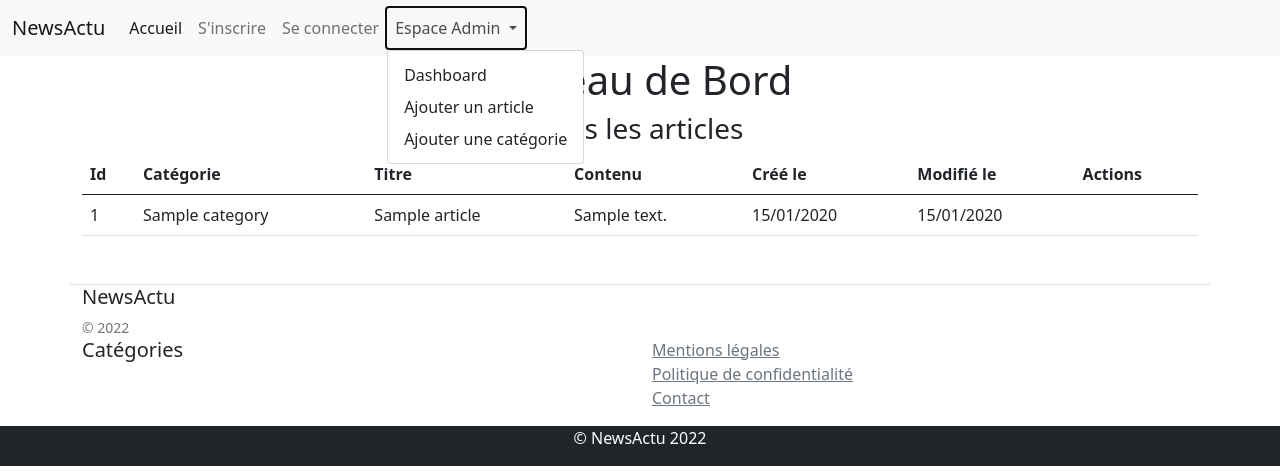
After one commit to Xyapode/NewsActu-Symfony, a Symfony app: template templates/admin/show_dashboard.html.twig in a window 1280 px wide, after a click on "Espace Admin". The commit adds this page. Shown: the top 476 px of the page. Run offline with Twig, Linux system fonts and the light colour scheme; the template is opened without the code that fills it: most values are stand-ins (such as "Sample title", 1, 10 or a date in 2020); some libraries are stand-ins or nearby versions.

Commit message:
Create Dashboard

```diff
--- /dev/null
+++ b/templates/admin/show_dashboard.html.twig
@@ -0,0 +1,40 @@
+{% extends "base.html.twig" %}
+
+{% block body %}
+
+    <h1 class="text-center">Tableau de Bord</h1>
+
+    {% include "include/_flashes.html.twig" %}
+
+    <h3 class="text-center">Tous les articles</h3>
+    <table class="table">
+        <thead>
+            <tr>
+                <th>Id</th>
+                <th>Catégorie</th>
+                <th>Titre</th>
+                <th>Contenu</th>
+                <th>Créé le</th>
+                <th>Modifié le</th>
+                <th>Actions</th>
+            </tr>
+        </thead>
+
+        <tbody>
+            {% for article in articles %}
+                <tr>
+                    <td>{{ article.id }}</td>
+                    <td>{{ article.category.name }}</td>
+
+                    <td>{{ article.title | length > 20 ? article.title | slice(0, 20) ~ '...' : article.title }}</td>
+
+                    <td>{{ article.content }}</td>
+                    <td>{{ article.createdAt | date('d/m/Y') }}</td>
+                    <td>{{ article.updatedAt | date('d/m/Y') }}</td>
+                    <td></td>
+                </tr>
+            {% endfor %}
+        </tbody>
+    </table>
+
+{% endblock %}
--- /dev/null
+++ b/templates/include/_flashes.html.twig
@@ -0,0 +1,19 @@
+{% for label, messages in app.flashes %}
+    {% for message in messages %}
+
+        <div class="alert alert-{{ label }} alert-dismissible fade show" role="alert">
+            {% if label == 'success' %}
+
+                <span class="alert-inner--icon"><i class="fa fa-thumbs-up"></i></span>
+            {% else %}
+                <span class="alert-inner--icon"><i class="fa fa-thumbs-down"></i></span>
+            {% endif %}
+
+            <span class="alert-inner--text">
+                <strong>{{ label | title }} : </strong> {{ message | raw }}
+            </span>
+
+        </div>
+
+    {% endfor %}
+{% endfor %}
--- a/templates/include/_nav.html.twig
+++ b/templates/include/_nav.html.twig
@@ -10,7 +10,7 @@
           <a class="nav-link active" aria-current="page" href="{{ path('default_home') }}">Accueil</a>
         </li>
         <li class="nav-item">
-          <a class="nav-link" href="#">S'inscrire/a>
+          <a class="nav-link" href="#">S'inscrire</a>
         </li>
         <li class="nav-item">
           <a class="nav-link" href="#">Se connecter</a>
@@ -20,8 +20,8 @@
             Espace Admin
           </a>
           <ul class="dropdown-menu" aria-labelledby="navbarDropdown">
-            <li><a class="dropdown-item" href="#">Dashboard</a></li>
-            <li><a class="dropdown-item" href="#">Ajouter un article</a></li>
+            <li><a class="dropdown-item" href="{{ path('show_dashboard') }}">Dashboard</a></li>
+            <li><a class="dropdown-item" href="{{ path('create_article') }}">Ajouter un article</a></li>
             <li><a class="dropdown-item" href="#">Ajouter une catégorie</a></li>
             {# <li><hr class="dropdown-divider"></li>
             <li><a class="dropdown-item" href="#">Something else here</a></li> #}
```
Also changed, not shown: config/services.yaml (+15 -14 lines), src/Controller/AdminController.php (+70 -1 lines), templates/admin/form/create_article.html.twig (+48 -0 lines), public/uploads/dfrg_6230a1ed2fe86.jpg (added), public/uploads/dfrg_6230a3cd612b2.jpg (added), public/uploads/sdgdsw_6230a3e9df348.jpg (added).
